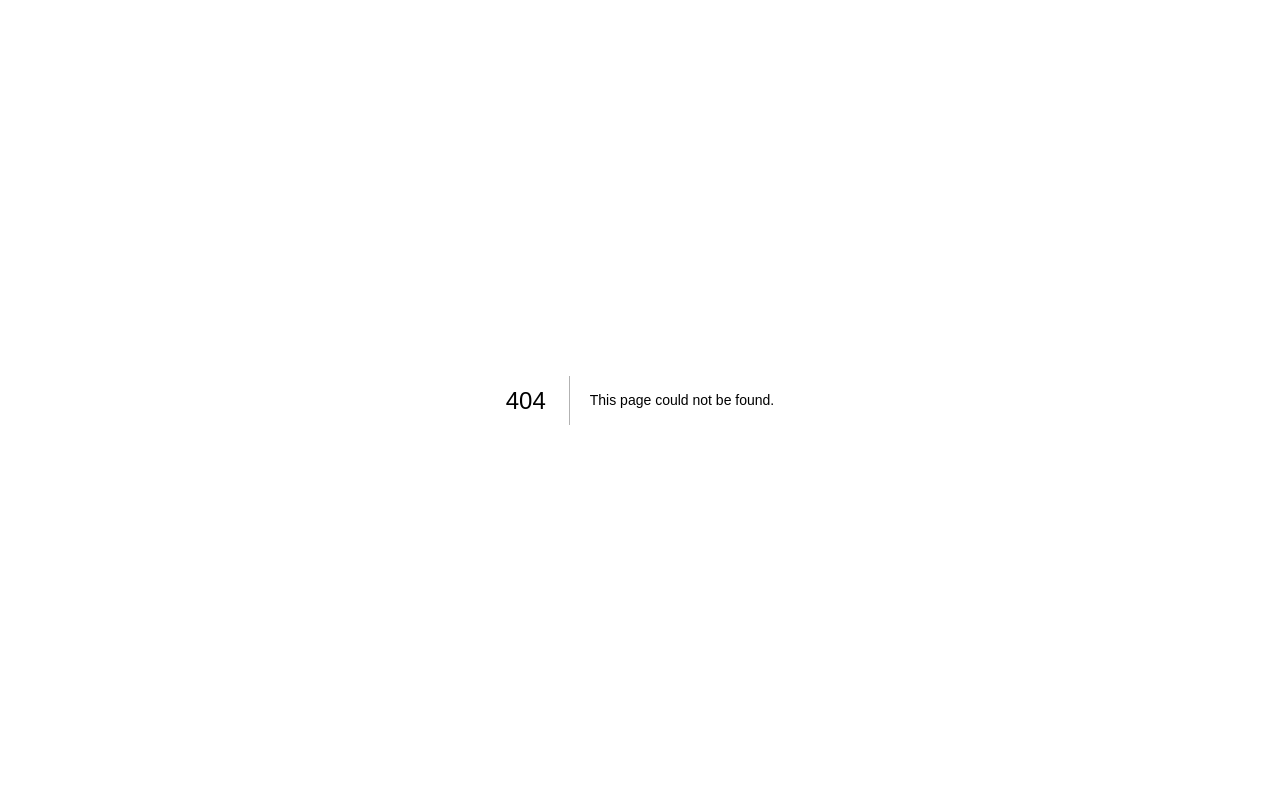
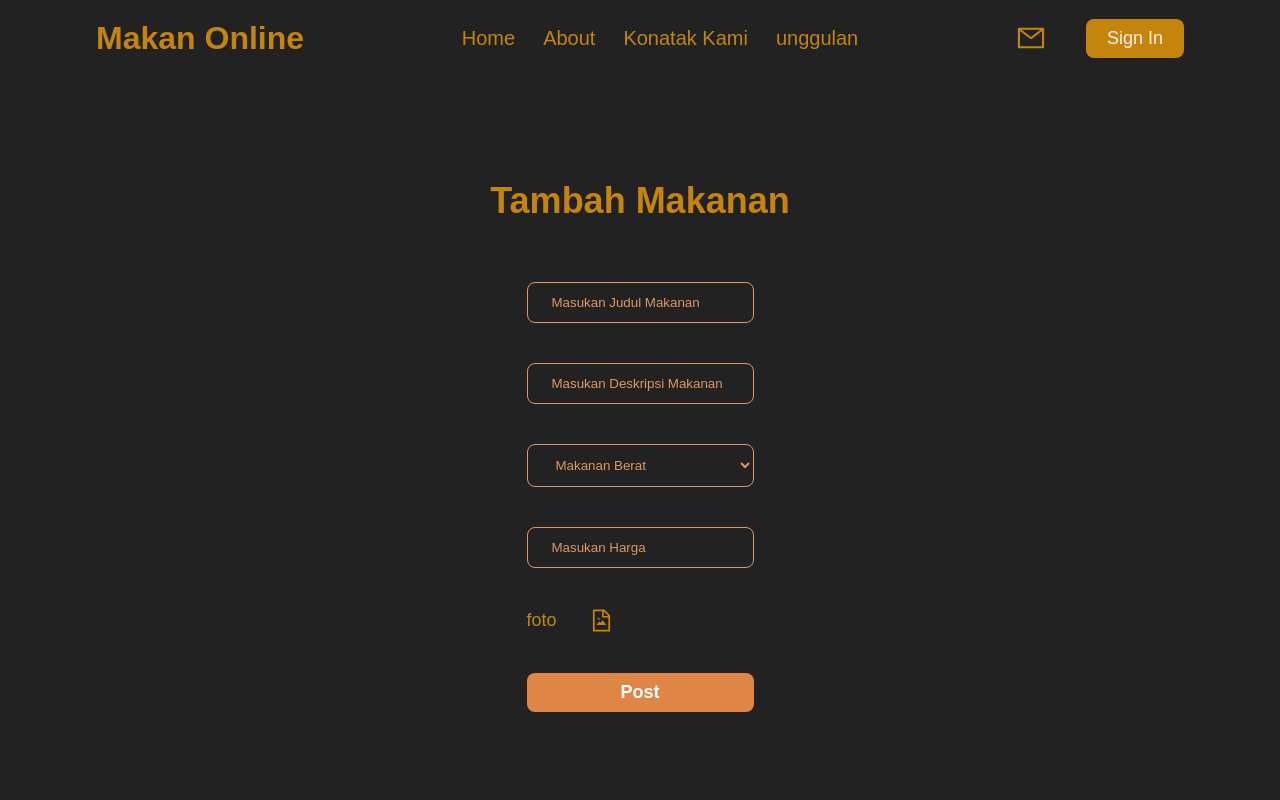
Before and after one commit to manuhutu344/makan-online, a Next.js app: page /tambah in a window 1280 px wide. Before the commit this address had no page. Shown: the top 800 px of the page. Built offline with nearby package versions, Linux system fonts and the light colour scheme; no server answers.

Commit message:
Membuat halaman menambahkan data

```diff
--- a/components/catalog/catalog.module.css
+++ b/components/catalog/catalog.module.css
@@ -44,6 +44,7 @@
     cursor: pointer;
     font-size: 18px;
     transition: 150ms all;
+    margin-top: 19px;
 }
 
 .category.active{
--- a/components/navbar/Navbar.jsx
+++ b/components/navbar/Navbar.jsx
@@ -1,10 +1,11 @@
 import React from 'react'
 import classes from './navbar.module.css'
-import {AiOutlineMail} from 'react-icons/ai'
+import {AiOutlineLogout, AiOutlineMail} from 'react-icons/ai'
 import Link from 'next/link'
-import { signIn } from 'next-auth/react'
+import { signIn, useSession, signOut } from 'next-auth/react'
 
 function Navbar() {
+  const session = useSession()
   return (
     <div className={classes.container}>
     <div className={classes.wrapper}>
@@ -18,8 +19,23 @@ function Navbar() {
     <li className={classes.listItem}>unggulan</li>
     </ul>
     <div className={classes.right}>
+    {session.status !== 'authenticated'
+    ?(
+      <>
     <AiOutlineMail size={30} />
     <button onClick={() => signIn()} className={classes.signIn}>Sign In</button>
+      </>
+    )
+  :
+  <>
+  <div className={classes.logout} onClick={()=>signOut()}>
+  Logout <AiOutlineLogout />
+  </div>
+  <Link className={classes.addMeal} href='/tambah'>
+  Tambah Makanan
+  </Link>
+  </>
+}
     </div>
     </div>
     </div>
--- a/components/navbar/navbar.module.css
+++ b/components/navbar/navbar.module.css
@@ -57,3 +57,11 @@
     gap: 2.5rem;
     align-items: center;
 }
+
+.logout{
+    display: flex;
+    align-items: center;
+    gap: 0.5rem;
+    font-size: 18px;
+    cursor: pointer;
+}
--- a/src/pages/_app.js
+++ b/src/pages/_app.js
@@ -1,5 +1,10 @@
 import '@/styles/globals.css'
+import { SessionProvider } from 'next-auth/react'
 
 export default function App({ Component, pageProps }) {
-  return <Component {...pageProps} />
+  return (
+    <SessionProvider session={pageProps.session}>
+    <Component {...pageProps} />
+    </SessionProvider>
+    )
 }
--- a/src/pages/login.js
+++ b/src/pages/login.js
@@ -3,6 +3,7 @@ import classes from '../styles/login.module.css'
 import Navbar from '../../components/navbar/Navbar'
 import Bawah from '../../components/footer/Bawah'
 import { ToastContainer, toast } from 'react-toastify'
+import 'react-toastify/dist/ReactToastify.css'
 import { useRouter } from 'next/router'
 import {signIn} from 'next-auth/react'
 
@@ -19,9 +20,6 @@ function login() {
                 redirect: false
             })
             if(res?.error == null){
-                setTimeout(()=>{
-                    toast.success("Kamu Berhasil Masuk")
-                },500)
                 router.push("/")
             }
         } catch (error) {
--- /dev/null
+++ b/src/pages/tambah.js
@@ -0,0 +1,42 @@
+import React from 'react'
+import Navbar from '../../components/navbar/Navbar'
+import Bawah from '../../components/footer/Bawah'
+import classes from '../styles/tambah.module.css'
+import { AiOutlineFileImage } from 'react-icons/ai'
+
+function tambah() {
+  const handleSubmit = async (e) =>{
+    e.preventDefault()
+  }
+  return (
+    <>
+    <Navbar />
+    <div className={classes.container}>
+    <div className={classes.wrapper}>
+    <h2>Tambah Makanan</h2>
+    <form onSubmit={handleSubmit}>
+    <input type='text' placeholder='Masukan Judul Makanan' onChange={()=>{}} />
+    <input type='text' placeholder='Masukan Deskripsi Makanan' onChange={()=>{}} />
+    <select onChange={()=>{}}>
+    <option disabled>Pilih Kategori</option>
+    <option value='Makanan Berat'>Makanan Berat</option>
+    <option value='Makanan Ringan'>Makanan Ringan</option>
+    <option value='Minuman'>Minuman</option>
+    </select>
+    <input type='number' placeholder='Masukan Harga' onChange={()=>{}} />
+    <div className={classes.imageField}>
+    <label htmlFor='image'>
+    foto <AiOutlineFileImage size={25} />
+    </label>
+    <input id='image' type='file' style={{display:'none'}} onChange={()=>{}} />
+    </div>
+    <button>Post</button>
+    </form>
+    </div>
+    </div>
+    <Bawah />
+    </>
+  )
+}
+
+export default tambah
--- /dev/null
+++ b/src/styles/tambah.module.css
@@ -0,0 +1,75 @@
+.container{
+    margin-top: 7rem;
+    height: calc(100vh - 60px);
+    width: 100%;
+}
+
+.wrapper{
+    height: 100%;
+    width: 85%;
+    margin: 0 auto;
+    display: flex;
+    align-items: center;
+    flex-direction: column;
+}
+
+.wrapper > h2{
+    font-size: 36px;
+}
+
+.wrapper > form{
+    margin-top: 3.75rem;
+    display: flex;
+    flex-direction: column;
+    gap: 2.5rem;
+}
+
+.wrapper > form > input{
+    outline: none;
+    border: 1px solid #e09762;
+    background-color: transparent;
+    padding: 0.75rem 1.5rem;
+    border-radius: 8px;
+}
+
+.wrapper > form > input::placeholder{
+    color: #e09762;
+}
+
+.wrapper > form > select{
+    outline: none;
+    border: 1px solid #e09762;
+    background-color: transparent;
+    padding: 0.75rem 1.5rem;
+    border-radius: 8px;
+    color: #e09762;
+}
+
+.wrapper > form > input{
+    color: #e09762;
+}
+
+.imageField > label{
+    display: flex;
+    align-items: center;
+    gap: 2rem;
+    font-size: 18px;
+}
+
+.wrapper > form > button{
+    outline: none;
+    border: 1px solid transparent;
+    padding: 0.5rem 1.25rem;
+    border-radius: 8px;
+    background-color: #df8545;
+    color: #fff;
+    font-weight: bold;
+    font-size: 18px;
+    cursor: pointer;
+}
+
+.wrapper > form > button:hover{
+    border-color: #df8545;
+    background-color: transparent;
+    color: #df8545;
+}
```
Also changed, not shown: src/pages/addMeal.js (deleted).
